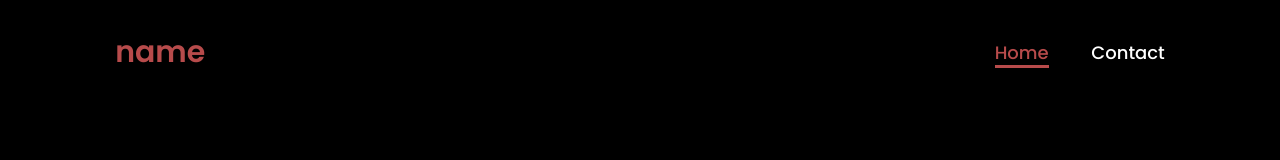
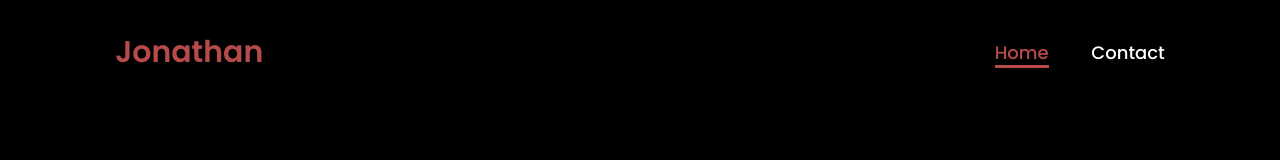
Before and after one commit to teyfik123/Jonathan-Developer, a plain HTML site: page index.html in a window 1280 px wide. Shown: the top 160 px of the page. Drawn offline with Linux system fonts and the light colour scheme.

Commit message:
Update index.html

```diff
--- a/index.html
+++ b/index.html
@@ -9,7 +9,7 @@
 </head>
 <body>
     <header>
-        <a href="#" class="logo" translate="no">name</a>
+        <a href="#" class="logo" translate="no">Jonathan</a>
         <nav>
             <a href="#" class="active">Home</a>
             <a href="https://discord.gg/5T5jb29F5F">Contact</a>
```
